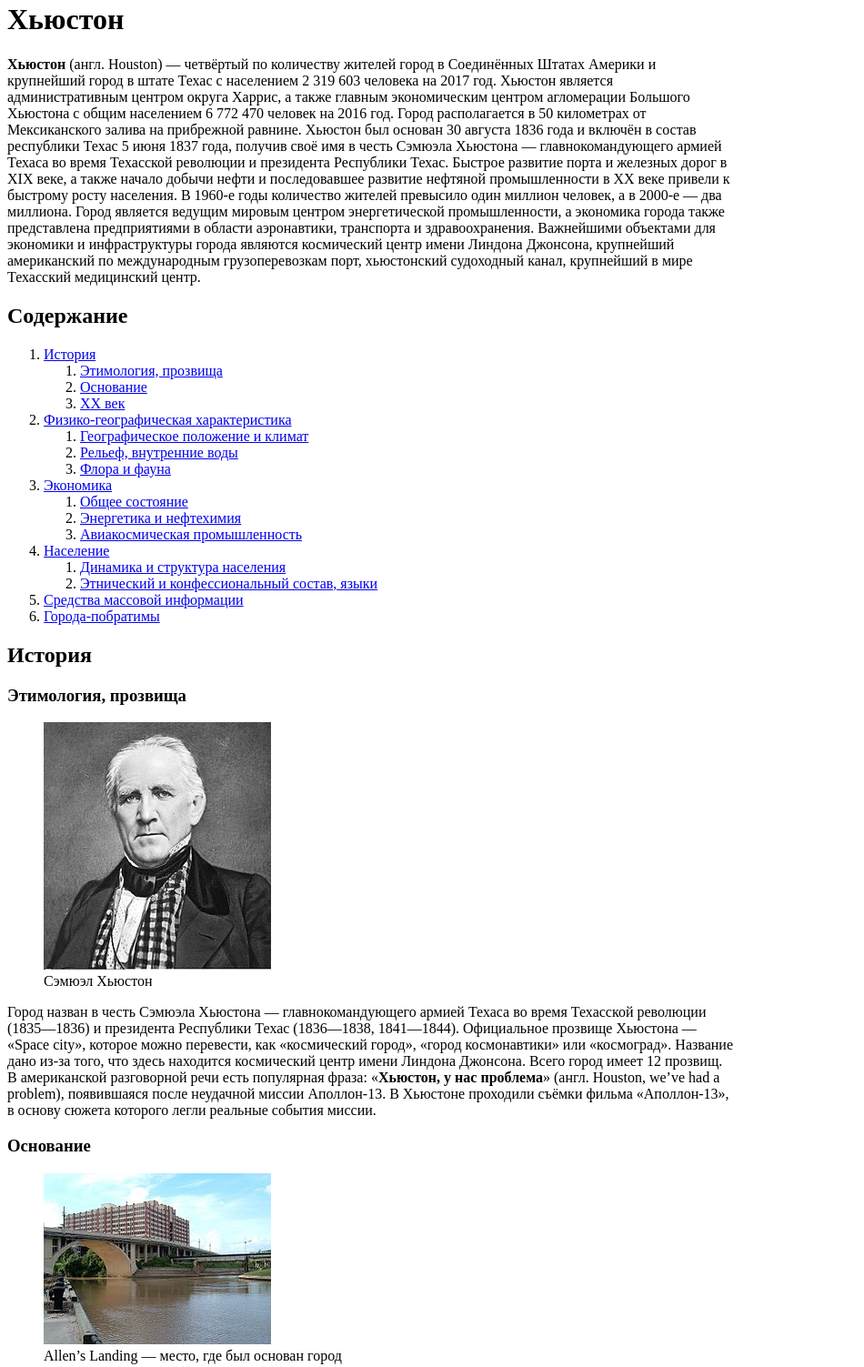
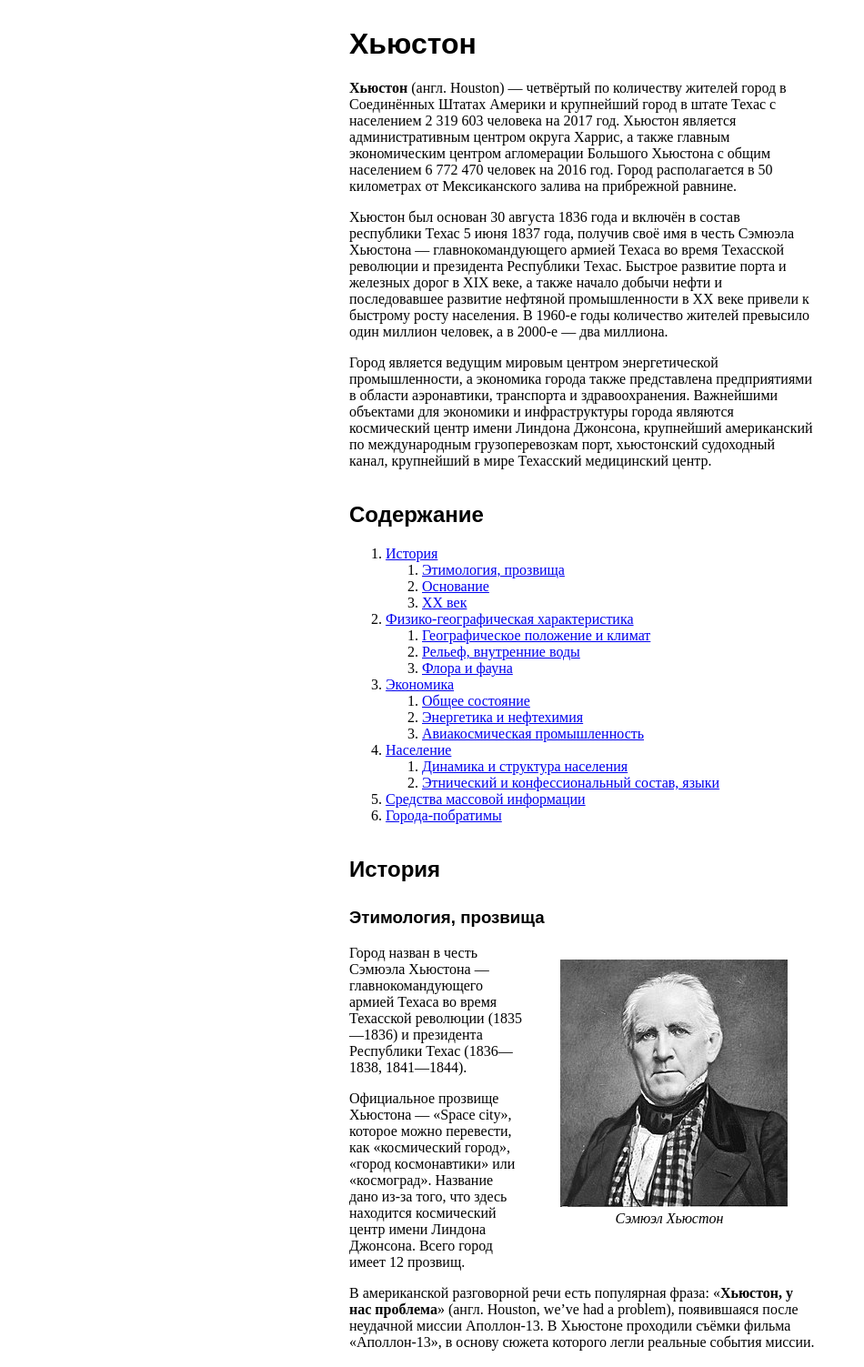
Before and after one commit to alxndrd/stepik_houston, a plain HTML site: page houston/index.html in a window 1280 px wide. Shown: the part 18-1521 px from the top of the page at 91% size, without its empty margins (0-950 px from the left). Drawn offline with Linux system fonts and the light colour scheme.

Commit message:
добавлен css

```diff
--- a/houston/index.html
+++ b/houston/index.html
@@ -3,9 +3,10 @@
   <head>
     <meta charset="UTF-8" />
     <meta name="viewport" content="width=device-width, initial-scale=1.0" />
+    <link rel="stylesheet" href="style.css" />
     <title>Хьюстон, США</title>
   </head>
-  <body style="width: 800px;">
+  <body>
     <h1>Хьюстон</h1>
     <p>
       <strong>Хьюстон</strong> (англ. Houston) — четвёртый по количеству жителей
@@ -14,20 +15,24 @@
       административным центром округа Харрис, а также главным экономическим
       центром агломерации Большого Хьюстона с общим населением 6 772 470 человек
       на 2016 год. Город располагается в 50 километрах от Мексиканского залива
-      на прибрежной равнине. Хьюстон был основан 30 августа 1836 года и включён
-      в состав республики Техас 5 июня 1837 года, получив своё имя в честь
-      Сэмюэла Хьюстона — главнокомандующего армией Техаса во время Техасской
-      революции и президента Республики Техас. Быстрое развитие порта и железных
-      дорог в XIX веке, а также начало добычи нефти и последовавшее развитие
-      нефтяной промышленности в XX веке привели к быстрому росту населения. В
-      1960-е годы количество жителей превысило один миллион человек, а в 2000-е
-      — два миллиона. Город является ведущим мировым центром энергетической
-      промышленности, а экономика города также представлена предприятиями в
-      области аэронавтики, транспорта и здравоохранения. Важнейшими объектами
-      для экономики и инфраструктуры города являются космический центр имени
-      Линдона Джонсона, крупнейший американский по международным грузоперевозкам
-      порт, хьюстонский судоходный канал, крупнейший в мире Техасский
-      медицинский центр.
+      на прибрежной равнине.
+    </p>
+    <p>
+      Хьюстон был основан 30 августа 1836 года и включён в состав республики
+      Техас 5 июня 1837 года, получив своё имя в честь Сэмюэла Хьюстона —
+      главнокомандующего армией Техаса во время Техасской революции и президента
+      Республики Техас. Быстрое развитие порта и железных дорог в XIX веке, а
+      также начало добычи нефти и последовавшее развитие нефтяной промышленности
+      в XX веке привели к быстрому росту населения. В 1960-е годы количество
+      жителей превысило один миллион человек, а в 2000-е — два миллиона.
+    </p>
+    <p>
+      Город является ведущим мировым центром энергетической промышленности, а
+      экономика города также представлена предприятиями в области аэронавтики,
+      транспорта и здравоохранения. Важнейшими объектами для экономики и
+      инфраструктуры города являются космический центр имени Линдона Джонсона,
+      крупнейший американский по международным грузоперевозкам порт, хьюстонский
+      судоходный канал, крупнейший в мире Техасский медицинский центр.
     </p>
 
     <h2>Содержание</h2>
@@ -79,11 +84,17 @@
     <p>
       Город назван в честь Сэмюэла Хьюстона — главнокомандующего армией Техаса
       во время Техасской революции (1835—1836) и президента Республики Техас
-      (1836—1838, 1841—1844). Официальное прозвище Хьюстона — «Space city»,
-      которое можно перевести, как «космический город», «город космонавтики» или
-      «космоград». Название дано из-за того, что здесь находится космический
-      центр имени Линдона Джонсона. Всего город имеет 12 прозвищ. В американской
-      разговорной речи есть популярная фраза:
+      (1836—1838, 1841—1844).
+    </p>
+
+    <p>
+      Официальное прозвище Хьюстона — «Space city», которое можно перевести, как
+      «космический город», «город космонавтики» или «космоград». Название дано
+      из-за того, что здесь находится космический центр имени Линдона Джонсона.
+      Всего город имеет 12 прозвищ.
+    </p>
+    <p>
+      В американской разговорной речи есть популярная фраза:
       <q><strong>Хьюстон, у нас проблема</strong></q> (англ. Houston, we’ve had
       a problem), появившаяся после неудачной миссии Аполлон-13. В Хьюстоне
       проходили съёмки фильма «Аполлон-13», в основу сюжета которого легли
@@ -94,7 +105,7 @@
 
     <figure>
       <img
-        src="/img/Allen's_Landing_Houston_bayou_view.jpg"
+        src="img/Allen's_Landing_Houston_bayou_view.jpg"
         alt="Allen’s Landing"
       />
       <figcaption>Allen’s Landing — место, где был основан город</figcaption>
@@ -170,7 +181,7 @@
     <h3 id="climate">Географическое положение и климат</h3>
     <figure>
       <img
-        src="/img/Large_Houston_Landsat.jpg"
+        src="img/Large_Houston_Landsat.jpg"
         alt="Хьюстон со спутника Landsat 7"
       />
       <figcaption>Хьюстон со спутника Landsat 7</figcaption>
@@ -288,7 +299,7 @@
     <h3 id="flora">Флора и фауна</h3>
     <figure>
       <img
-        src="/img/Discovery_green.jpg"
+        src="img/Discovery_green.jpg"
         alt="Парк Discovery green в центре Хьюстона"
       />
       <figcaption>Парк Discovery green в центре Хьюстона</figcaption>
@@ -440,7 +451,7 @@
 
     <figure>
       <img
-        src="/img/Houston_Ship_Channel.jpg"
+        src="img/Houston_Ship_Channel.jpg"
         alt="Хьюстонский судоходный канал"
       />
       <figcaption>Хьюстонский судоходный канал</figcaption>
@@ -484,10 +495,7 @@
     </p>
 
     <figure>
-      <img
-        src="/img/Enron_Complex.jpg"
-        alt="Офис компании Chevron в Хьюстоне"
-      />
+      <img src="img/Enron_Complex.jpg" alt="Офис компании Chevron в Хьюстоне" />
       <figcaption>Офис компании Chevron в Хьюстоне</figcaption>
     </figure>
 
@@ -524,7 +532,7 @@
 
     <figure>
       <img
-        src="/img/Aerial_View_of_the_Johnson_Space_Center.jpg"
+        src="img/Aerial_View_of_the_Johnson_Space_Center.jpg"
         alt="Космический центр им. Джонсона"
       />
       <figcaption>Космический центр им. Джонсона</figcaption>
@@ -672,7 +680,7 @@
 
     <figure>
       <img
-        src="/img/Race_and_ethnicity_2010_Houston.png"
+        src="img/Race_and_ethnicity_2010_Houston.png"
         alt="Этническая карта Хьюстона"
       />
       <figcaption>Этническая карта Хьюстона</figcaption>
@@ -725,7 +733,7 @@
 
     <h2 id="information">Средства массовой информации</h2>
     <img
-      src="/img/Melcher_Center_for_Public_Broadcasting.jpg"
+      src="img/Melcher_Center_for_Public_Broadcasting.jpg"
       alt="Вещательный центр, откуда вещают радиостанции KUHT и KUHF"
     />
     <figcaption>
--- /dev/null
+++ b/houston/style.css
@@ -0,0 +1,37 @@
+body {
+  width: 40%;
+  margin-left: auto;
+  margin-right: auto;
+}
+
+h1,
+h2,
+h3 {
+  font-family: Arial, Helvetica, sans-serif;
+  margin-top: 1.5em;
+}
+
+h1 {
+  font-size: 32px;
+}
+
+table {
+  border: 1px solid black;
+}
+
+td,
+th {
+  border: 1px solid black;
+  padding: 3px;
+}
+
+figure {
+  float: right;
+  width: 15em;
+}
+
+figcaption {
+  font-style: italic;
+  text-align: center;
+  width: 100%;
+}
```
Also changed, not shown: 1 other file.
